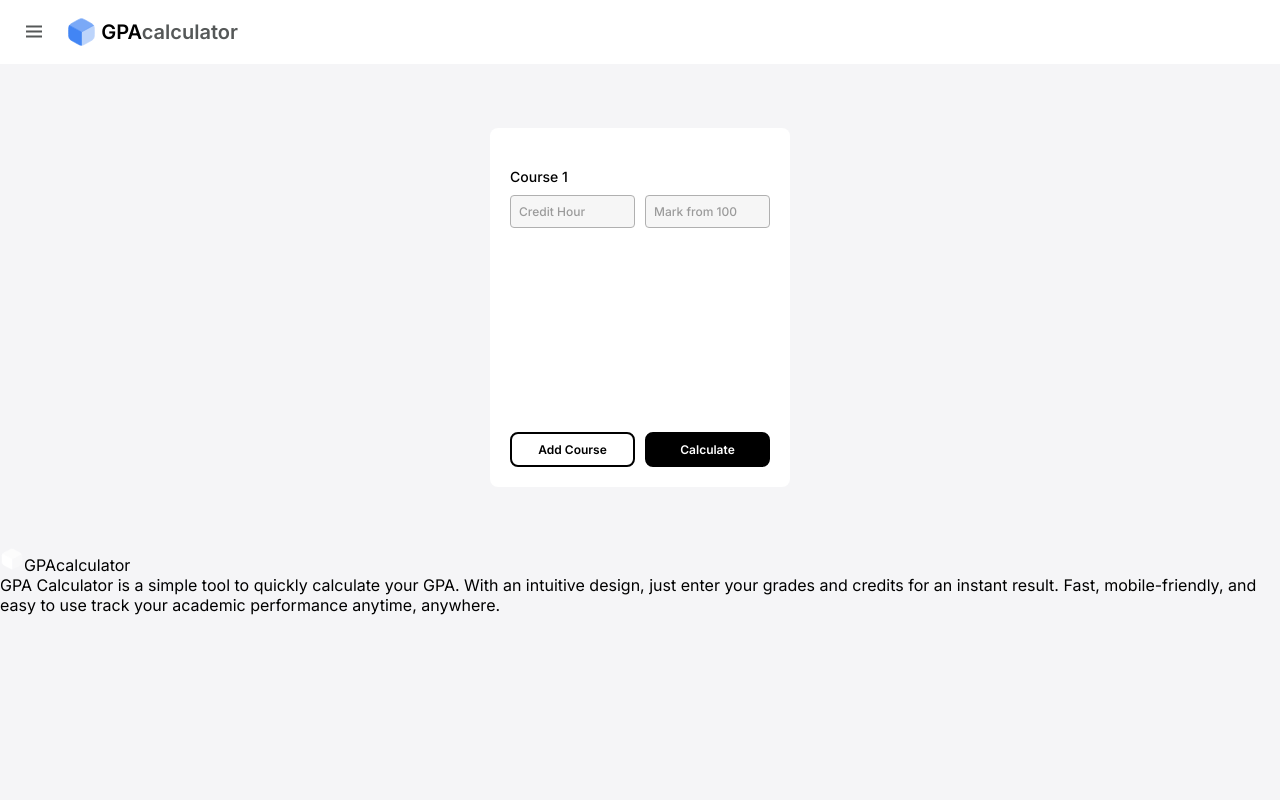
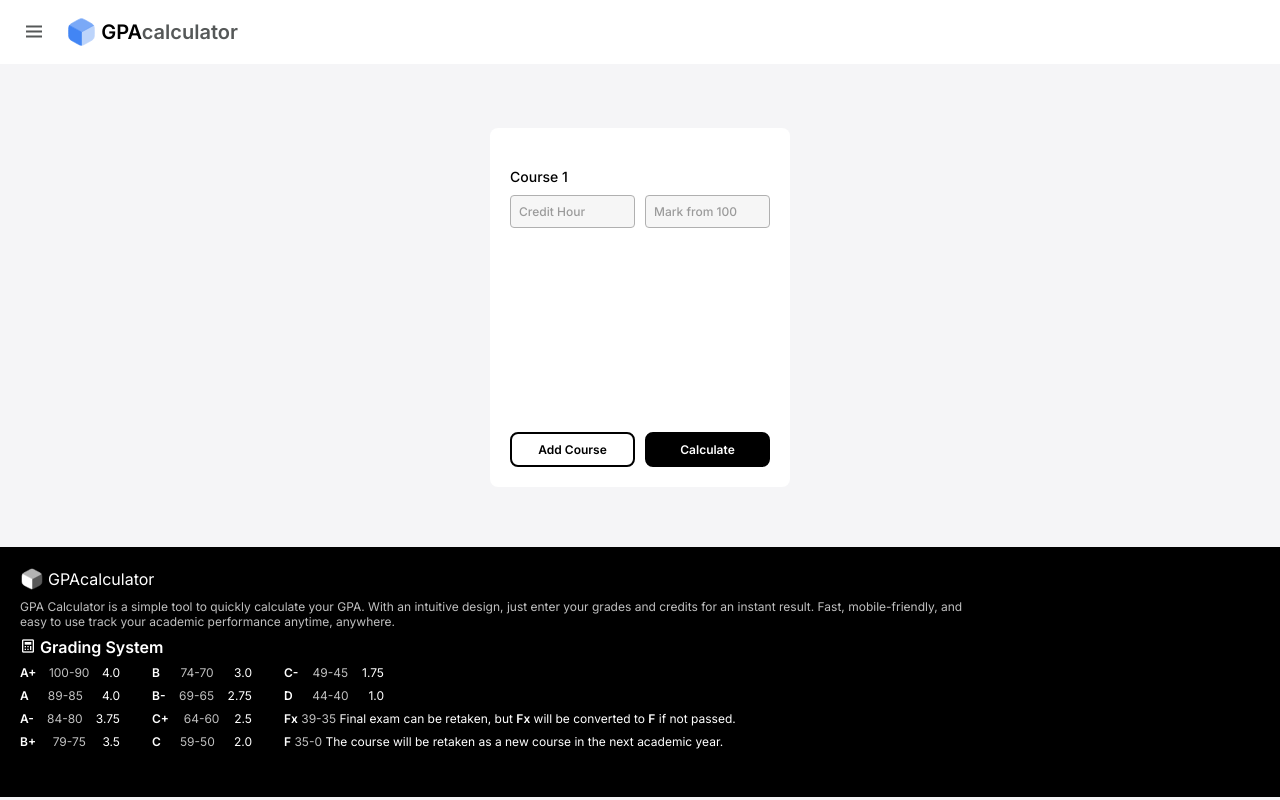
Before and after one commit to Mohammed-Abdi/GPA-calculator, a plain HTML site: page index.html in a window 1280 px wide. Drawn offline with nearby package versions, Linux system fonts and the light colour scheme.

Commit message:
added grading system info

```diff
--- a/css/components/footer.css
+++ b/css/components/footer.css
@@ -1,10 +1,14 @@
 footer {
+  display: flex;
+  flex-direction: column;
+  gap: 0.5rem;
   background: var(--black-color);
   color: var(--white-clr);
   padding: 1.25rem 1.25rem 3rem;
 }
 
-.footerLeft {
+.footerLeft,
+.footerRight {
   display: flex;
   flex-direction: column;
   gap: 0.5rem;
@@ -17,8 +21,31 @@ footer {
 }
 
 footer p {
-  max-width: 40vw;
+  max-width: 60rem;
   font-size: 0.75rem;
   opacity: 0.75;
   word-wrap: break-word;
 }
+
+.footerRight div {
+  display: flex;
+  flex-wrap: wrap;
+  gap: 2rem;
+  font-size: 0.75rem;
+}
+
+.footerRight div section {
+  display: flex;
+  flex-direction: column;
+  gap: 0.5rem;
+}
+
+footer .wrappers {
+  display: flex;
+  justify-content: space-between;
+  width: 100px;
+}
+
+footer .gradesValue {
+  opacity: 0.75;
+}
--- a/css/global/importer.css
+++ b/css/global/importer.css
@@ -2,4 +2,4 @@
 @import url(root.css);
 @import url(../components/header.css);
 @import url(../components/calculator.css);
-@import url(../components/footer.cssh);
+@import url(../components/footer.css);
--- a/index.html
+++ b/index.html
@@ -107,12 +107,10 @@
     </main>
     <footer>
       <section class="footerLeft">
-        <span class="footerLogo"
-          ><img
-            src="assets/icons/GPAcalculator-Logo-white.svg"
-            alt="logo"
-          />GPAcalculator</span
-        >
+        <span class="footerLogo">
+          <img src="assets/icons/GPAcalculator-Logo-white.svg" alt="logo" />
+          GPAcalculator
+        </span>
         <p>
           GPA Calculator is a simple tool to quickly calculate your GPA. With an
           intuitive design, just enter your grades and credits for an instant
@@ -120,6 +118,56 @@
           performance anytime, anywhere.
         </p>
       </section>
+      <section class="footerRight">
+        <h4><i class="bx bx-calculator"></i> Grading System</h4>
+        <div>
+          <section>
+            <span class="wrappers">
+              <strong>A+</strong> <span class="gradesValue">100-90</span> 4.0
+            </span>
+            <span class="wrappers">
+              <strong>A</strong> <span class="gradesValue">89-85</span> 4.0
+            </span>
+            <span class="wrappers">
+              <strong>A-</strong> <span class="gradesValue">84-80</span> 3.75
+            </span>
+            <span class="wrappers">
+              <strong>B+</strong> <span class="gradesValue">79-75</span> 3.5
+            </span>
+          </section>
+          <section>
+            <span class="wrappers">
+              <strong>B</strong> <span class="gradesValue">74-70</span> 3.0
+            </span>
+            <span class="wrappers">
+              <strong>B-</strong> <span class="gradesValue">69-65</span> 2.75
+            </span>
+            <span class="wrappers">
+              <strong>C+</strong> <span class="gradesValue">64-60</span> 2.5
+            </span>
+            <span class="wrappers">
+              <strong>C</strong> <span class="gradesValue">59-50</span> 2.0
+            </span>
+          </section>
+          <section>
+            <span class="wrappers">
+              <strong>C-</strong> <span class="gradesValue">49-45</span> 1.75
+            </span>
+            <span class="wrappers">
+              <strong>D</strong> <span class="gradesValue">44-40</span> 1.0
+            </span>
+            <span>
+              <strong>Fx</strong> <span class="gradesValue">39-35</span> Final
+              exam can be retaken, but <strong>Fx</strong> will be converted to
+              <strong>F</strong> if not passed.
+            </span>
+            <span>
+              <strong>F</strong> <span class="gradesValue">35-0</span> The
+              course will be retaken as a new course in the next academic year.
+            </span>
+          </section>
+        </div>
+      </section>
     </footer>
   </body>
 </html>
```
